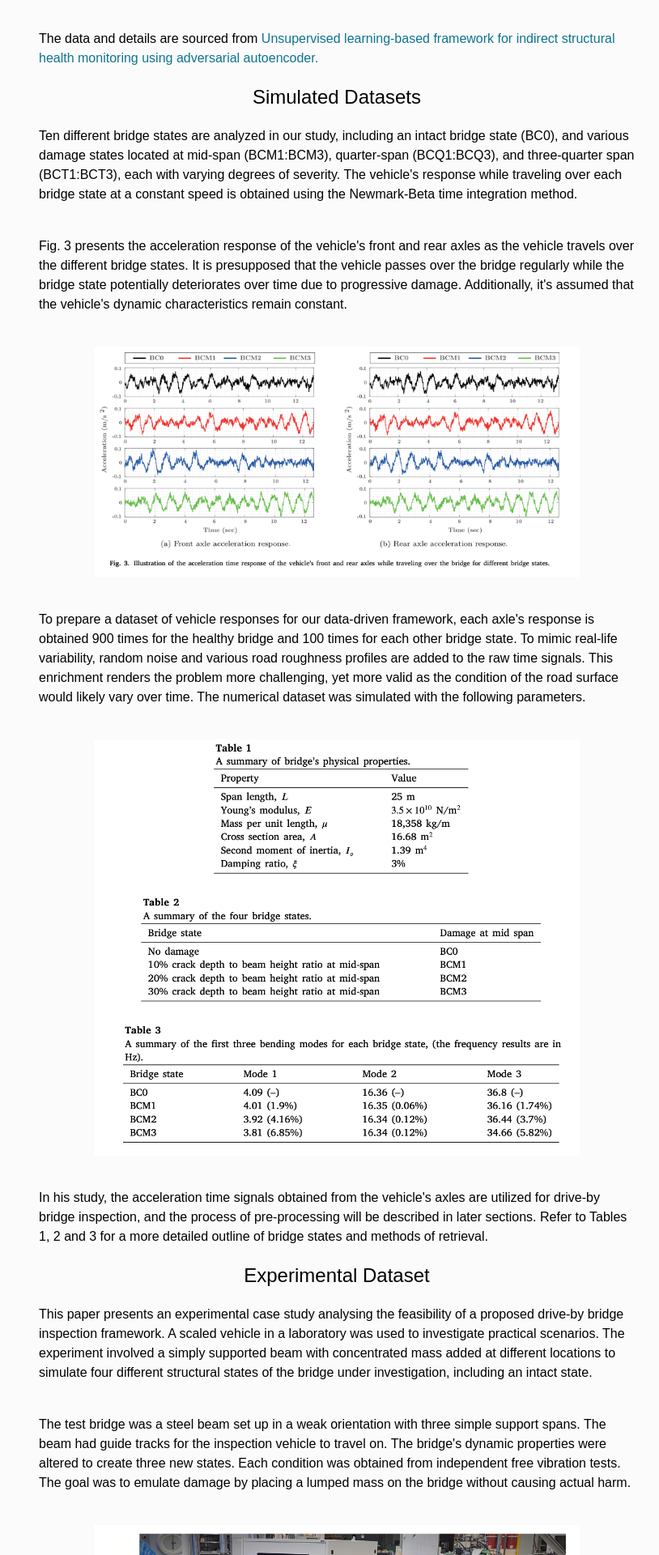
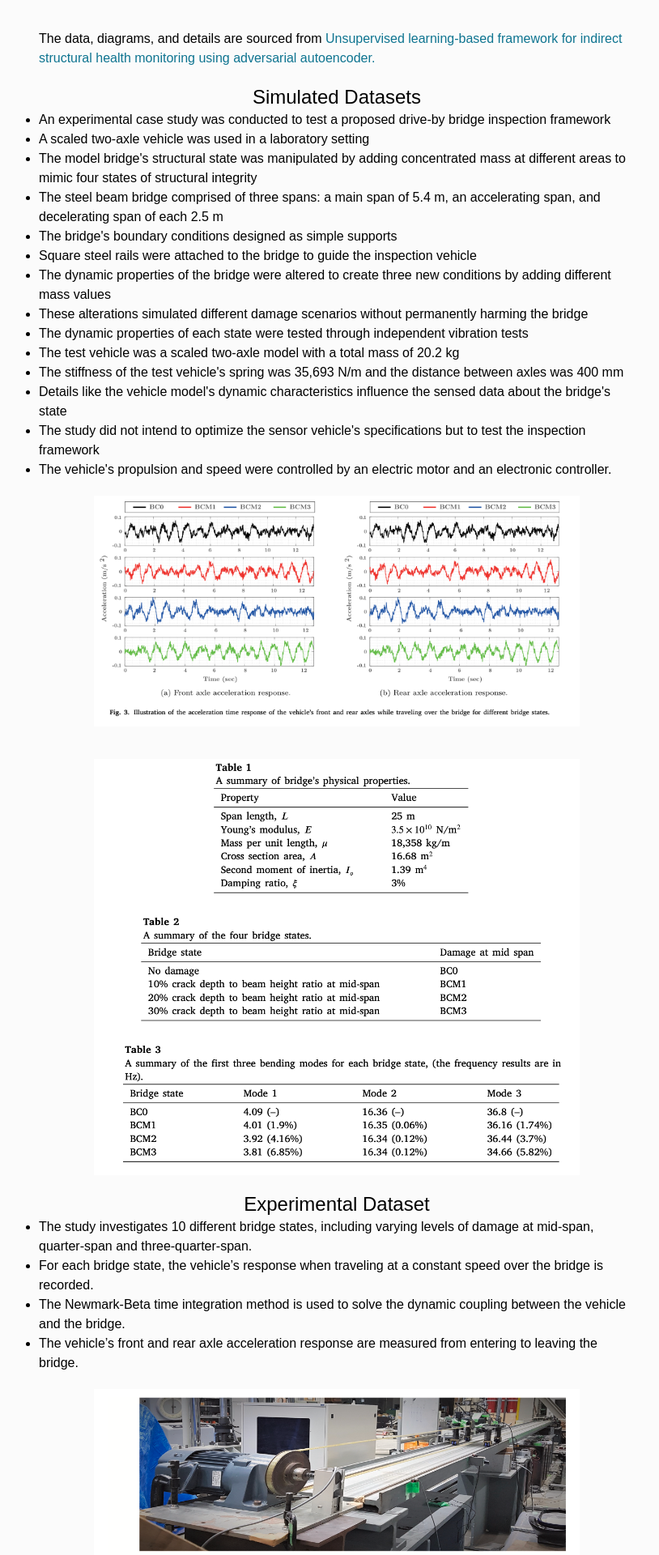
Before and after one commit to indirectshm/indirectshm.github.io, a Next.js app: page /data in a window 1280 px wide. Shown: the part 320-2240 px from the top of the page at 81% size, without its empty margins (224-1038 px from the left). Built offline with nearby package versions, Linux system fonts and the light colour scheme.

Commit message:
Update data page based off Simon's comments

```diff
--- a/src/pages/data/index.tsx
+++ b/src/pages/data/index.tsx
@@ -9,17 +9,35 @@ export default function Data() {
                 To explore the dataset, click <a className='text-cyan-700' href={DATASETS.halfcar()}>here</a>!
             </div>
             <div className='py-5'>
-                The data and details are sourced from <a className='text-cyan-700' href='https://www.sciencedirect.com/science/article/abs/pii/S0022460X23000482#sec4'>Unsupervised learning-based framework for indirect structural health monitoring using adversarial autoencoder.</a>
+                The data, diagrams, and details are sourced from <a className='text-cyan-700' href='https://www.sciencedirect.com/science/article/abs/pii/S0022460X23000482#sec4'>Unsupervised learning-based framework for indirect structural health monitoring using adversarial autoencoder.</a>
             </div>
 
             <h2 className='text-2xl font-medium'>Simulated Datasets</h2>
-            <div className='py-5'>
+            <ul className="list-disc">
+                <li>An experimental case study was conducted to test a proposed drive-by bridge inspection framework</li>
+                <li>A scaled two-axle vehicle was used in a laboratory setting</li>
+                <li>The model bridge's structural state was manipulated by adding concentrated mass at different areas to mimic four states of structural integrity </li>
+                <li>The steel beam bridge comprised of three spans: a main span of 5.4 m, an accelerating span, and decelerating span of each 2.5 m </li>
+                <li>The bridge's boundary conditions designed as simple supports</li>
+                <li>Square steel rails were attached to the bridge to guide the inspection vehicle</li>
+                <li>The dynamic properties of the bridge were altered to create three new conditions by adding different mass values</li>
+                <li>These alterations simulated different damage scenarios without permanently harming the bridge</li>
+                <li>The dynamic properties of each state were tested through independent vibration tests</li>
+                <li>The test vehicle was a scaled two-axle model with a total mass of 20.2 kg</li>
+                <li>The stiffness of the test vehicle's spring was 35,693 N/m and the distance between axles was 400 mm</li>
+                <li>Details like the vehicle model's dynamic characteristics influence the sensed data about the bridge's state</li>
+                <li>The study did not intend to optimize the sensor vehicle's specifications but to test the inspection framework</li>
+                <li>The vehicle's propulsion and speed were controlled by an electric motor and an electronic controller.</li>
+            </ul>
+
+
+            {/* <div className='py-5'>
                 Ten different bridge states are analyzed in our study, including an intact bridge state (BC0), and various damage states located at mid-span (BCM1:BCM3), quarter-span (BCQ1:BCQ3), and three-quarter span (BCT1:BCT3), each with varying degrees of severity. The vehicle's response while traveling over each bridge state at a constant speed is obtained using the Newmark-Beta time integration method.
             </div>
 
             <div className='py-5'>
                 Fig. 3 presents the acceleration response of the vehicle's front and rear axles as the vehicle travels over the different bridge states. It is presupposed that the vehicle passes over the bridge regularly while the bridge state potentially deteriorates over time due to progressive damage. Additionally, it's assumed that the vehicle's dynamic characteristics remain constant.
-            </div>
+            </div> */}
             <Image
                 src='/data/data_synthetic_2.png'
                 alt=''
@@ -29,10 +47,10 @@ export default function Data() {
             />
 
 
-            <div className='py-5'>
+            {/* <div className='py-5'>
                 To prepare a dataset of vehicle responses for our data-driven framework, each axle's response is obtained 900 times for the healthy bridge and 100 times for each other bridge state. To mimic real-life variability, random noise and various road roughness profiles are added to the raw time signals. This enrichment renders the problem more challenging, yet more valid as the condition of the road surface would likely vary over time.
                 The numerical dataset was simulated with the following parameters.
-            </div>
+            </div> */}
             <Image
                 src='/data/data_synthetic.jpeg'
                 alt=''
@@ -40,9 +58,9 @@ export default function Data() {
                 height={259}
                 className='py-5'
             />
-            <div className='py-5'>
+            {/* <div className='py-5'>
                 In his study, the acceleration time signals obtained from the vehicle's axles are utilized for drive-by bridge inspection, and the process of pre-processing will be described in later sections. Refer to Tables 1, 2 and 3 for a more detailed outline of bridge states and methods of retrieval.
-            </div>
+            </div> */}
             {/* <div className='py-5'>
                 As explained, there are in total 10 different bridge states, (i.e., a healthy bridge (BC0), a damaged bridge with damage at mid-span with three different severity (BCM1:BCM3), a damaged bridge with damage at quarter-span with three different severity (BCQ1:BCQ3), and a damaged bridge with damage at three-quarter-span with three different severity (BCT1:BCT3), which will be investigated in this study.
                 For each bridge state, the response of the vehicle once traveling over the bridge at a constant speed is obtained by solving the dynamic coupling between the vehicle and the bridge (see Section 2).
@@ -63,13 +81,20 @@ export default function Data() {
             </div> */}
 
             <h2 className='text-2xl font-medium'>Experimental Dataset</h2>
-            <div className='py-5'>
+
+            <ul className="list-disc">
+                <li>The study investigates 10 different bridge states, including varying levels of damage at mid-span, quarter-span and three-quarter-span.</li>
+                <li>For each bridge state, the vehicle’s response when traveling at a constant speed over the bridge is recorded.</li>
+                <li>The Newmark-Beta time integration method is used to solve the dynamic coupling between the vehicle and the bridge.</li>
+                <li>The vehicle’s front and rear axle acceleration response are measured from entering to leaving the bridge.</li>
+            </ul>
+            {/* <div className='py-5'>
                 This paper presents an experimental case study analysing the feasibility of a proposed drive-by bridge inspection framework. A scaled vehicle in a laboratory was used to investigate practical scenarios. The experiment involved a simply supported beam with concentrated mass added at different locations to simulate four different structural states of the bridge under investigation, including an intact state.
             </div>
 
             <div className='py-5'>
                 The test bridge was a steel beam set up in a weak orientation with three simple support spans. The beam had guide tracks for the inspection vehicle to travel on. The bridge's dynamic properties were altered to create three new states. Each condition was obtained from independent free vibration tests. The goal was to emulate damage by placing a lumped mass on the bridge without causing actual harm.
-            </div>
+            </div> */}
             <Image
                 src='/data/data_experimental.png'
                 alt=''
@@ -78,7 +103,24 @@ export default function Data() {
                 className='py-5'
             />
 
-            <div className='py-5'>
+            <ul className="list-disc">
+                <li>The assumption is made that the vehicle passes over the bridge regularly and bridge suffers progressive damage over time.</li>
+                <li>It's also assumed that the vehicle’s dynamic characteristics remain unchanged.</li>
+                <li>A dataset of vehicle responses is created by obtaining the response of the vehicle travelling over the healthy bridge 900 times, and 100 times over the bridge for each other state.</li>
+                <li>Randomness is introduced to the vehicle responses by adding 5% random noise to the raw time signals and allowing for variation in road roughness.</li>
+                <li>Acceleration time signals from the moving vehicle’s axles were used for the drive-by bridge inspection.</li>
+            </ul>
+
+            <Image
+                src='/data/simulated_example_data.png'
+                alt=''
+                width={600}
+                height={259}
+                descriptor='Example of simulated dataset.'
+                className='py-5'
+            />
+
+            {/* <div className='py-5'>
                 Figure 5(a) and 5(b) illustrate how this emulated damage was effected by placing mass at various points on the beam. Fig 5(a) demonstrates the new bridge condition created by adding mass at a quarter-span of the bridge, or BXQ1, simulating the least severe damage scenario. Fig 5(b) and 5(c) depict other bridge conditions created by adding different mass values at mid-span, referred to as BXM1 and BXM2.
             </div>
             <div className='py-5'>
@@ -87,7 +129,7 @@ export default function Data() {
             <div className='py-5'>
                 The vehicle was moved using an electric motor and pulley system, with speed maintained by an electronic controller. This movement mechanism was depicted in Fig 4(a). The study aimed to assess drive-by bridge inspection methods and optimize detection rather than refining the vehicle used for inspections. Thus, the vehicle and associated systems used were selected based on availability and previous successful data transmission outcomes on the bridge model used.
             </div>
-            <div className='py-5'></div>
+            <div className='py-5'></div> */}
         </>
     )
-}
+};
```
Also changed, not shown: public/data/simulated_example_data.png (added).
